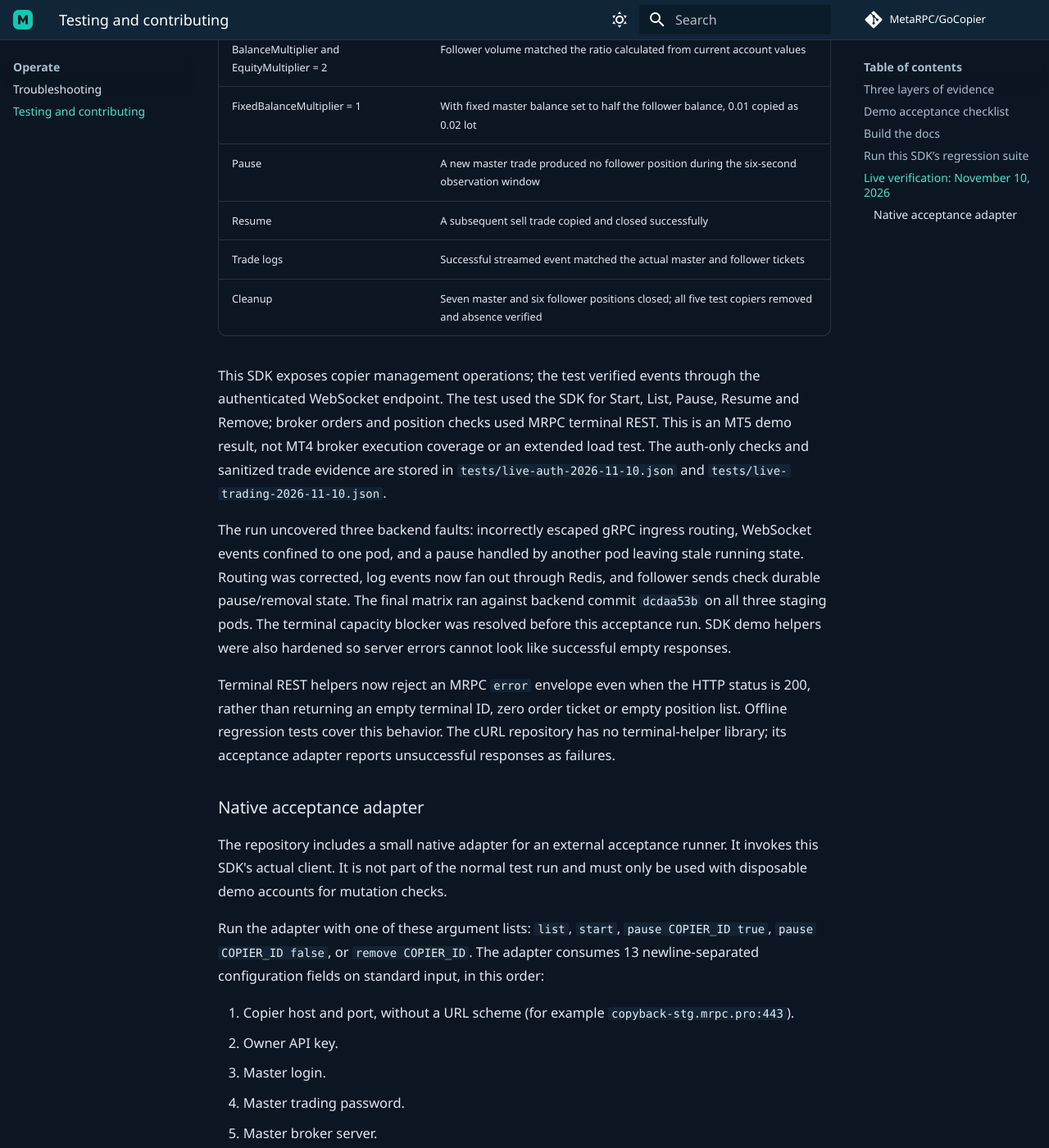
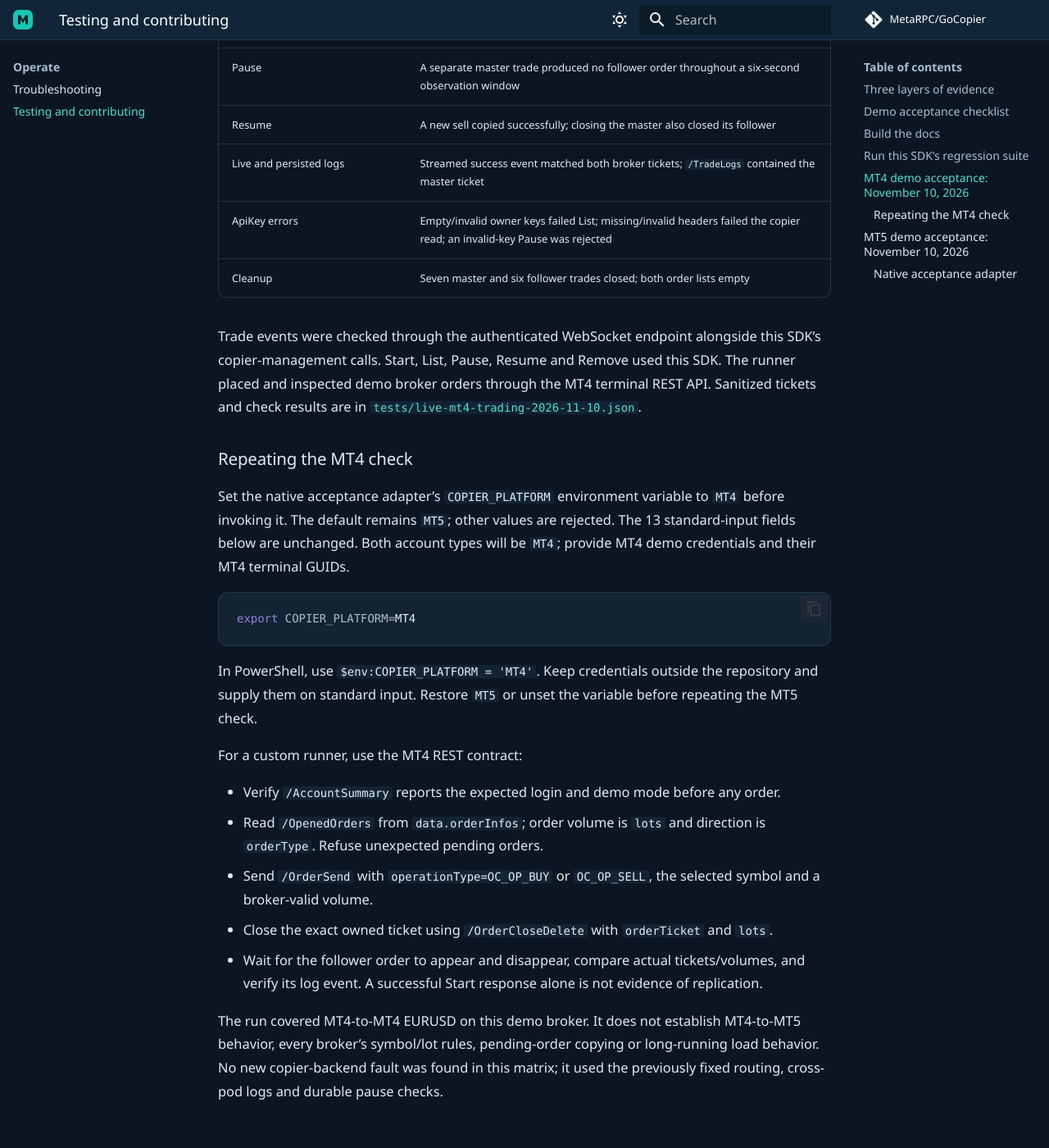
Before and after one commit to MetaRPC/GoCopier, an MkDocs documentation site: the page built from docs/testing.md, in a window 1280 px wide and 1400 px high, scrolled down 2081 px. Shown: the whole window at 82% size. Built offline with MkDocs 1.6.1 and Material for MkDocs 9.7.7, drawn with Linux system fonts in a browser that asks for light colours; comment, search, counter and statistics services are not loaded; some of the changed text lies outside the part shown.

Commit message:
Verify MT4 demo trading and document platform-specific acceptance

````diff
--- a/docs/testing.md
+++ b/docs/testing.md
@@ -37,7 +37,47 @@
 
 The November 10 audit passed the SDK build/tests and strict documentation/link checks in GitHub Actions. Offline tests cover transport, key validation and relevant regressions. The separate live acceptance results below verify broker replication.
 
-## Live verification: November 10, 2026
+## MT4 demo acceptance: November 10, 2026
+
+**Passed using the actual GoCopier client on MT4 FreshForex-Demo.** This is a separate broker execution run from the MT5 verification below. The runner checked the master and follower identities, demo-account status, currency and empty order lists before placing any trades.
+
+| Check | Observed result |
+|---|---|
+| Start, List and Remove | Five test copiers created; all removed and their absence verified |
+| Open and close | Six EURUSD master/follower pairs opened and closed |
+| LotMultiplier = 2 | 0.01 master lot copied as 0.02 follower lot, including the sell after resume |
+| FixedLot = 0.03 | Follower opened 0.03 lot |
+| BalanceMultiplier / EquityMultiplier = 2 | Follower lots matched the calculation from current account balances/equities, rounded to the 0.01 lot step |
+| FixedBalanceMultiplier = 1 | Fixed master balance set to half the follower balance; 0.01 copied as 0.02 lot |
+| Pause | A separate master trade produced no follower order throughout a six-second observation window |
+| Resume | A new sell copied successfully; closing the master also closed its follower |
+| Live and persisted logs | Streamed success event matched both broker tickets; `/TradeLogs` contained the master ticket |
+| ApiKey errors | Empty/invalid owner keys failed List; missing/invalid headers failed the copier read; an invalid-key Pause was rejected |
+| Cleanup | Seven master and six follower trades closed; both order lists empty |
+
+Trade events were checked through the authenticated WebSocket endpoint alongside this SDK’s copier-management calls. Start, List, Pause, Resume and Remove used this SDK. The runner placed and inspected demo broker orders through the MT4 terminal REST API. Sanitized tickets and check results are in [`tests/live-mt4-trading-2026-11-10.json`](https://github.com/MetaRPC/GoCopier/blob/main/tests/live-mt4-trading-2026-11-10.json).
+
+### Repeating the MT4 check
+
+Set the native acceptance adapter’s `COPIER_PLATFORM` environment variable to `MT4` before invoking it. The default remains `MT5`; other values are rejected. The 13 standard-input fields below are unchanged. Both account types will be `MT4`; provide MT4 demo credentials and their MT4 terminal GUIDs.
+
+```bash
+export COPIER_PLATFORM=MT4
+```
+
+In PowerShell, use `$env:COPIER_PLATFORM = 'MT4'`. Keep credentials outside the repository and supply them on standard input. Restore `MT5` or unset the variable before repeating the MT5 check.
+
+For a custom runner, use the MT4 REST contract:
+
+- Verify `/AccountSummary` reports the expected login and demo mode before any order.
+- Read `/OpenedOrders` from `data.orderInfos`; order volume is `lots` and direction is `orderType`. Refuse unexpected pending orders.
+- Send `/OrderSend` with `operationType=OC_OP_BUY` or `OC_OP_SELL`, the selected symbol and a broker-valid volume.
+- Close the exact owned ticket using `/OrderCloseDelete` with `orderTicket` and `lots`.
+- Wait for the follower order to appear and disappear, compare actual tickets/volumes, and verify its log event. A successful Start response alone is not evidence of replication.
+
+The run covered MT4-to-MT4 EURUSD on this demo broker. It does not establish MT4-to-MT5 behavior, every broker’s symbol/lot rules, pending-order copying or long-running load behavior. No new copier-backend fault was found in this matrix; it used the previously fixed routing, cross-pod logs and durable pause checks.
+
+## MT5 demo acceptance: November 10, 2026
 
 The actual GoCopier client passed demo trading acceptance against `copyback-stg.mrpc.pro`, using a dedicated master/follower pair on **MT5 MetaQuotes-Demo**. The runner checked account identity, demo mode and empty positions before trading.
 
@@ -56,7 +96,7 @@
 | Trade logs | Successful streamed event matched the actual master and follower tickets |
 | Cleanup | Seven master and six follower positions closed; all five test copiers removed and absence verified |
 
-This SDK exposes copier management operations; the test verified events through the authenticated WebSocket endpoint. The test used the SDK for Start, List, Pause, Resume and Remove; broker orders and position checks used MRPC terminal REST. This is an MT5 demo result, not MT4 broker execution coverage or an extended load test. The auth-only checks and sanitized trade evidence are stored in `tests/live-auth-2026-11-10.json` and `tests/live-trading-2026-11-10.json`.
+This SDK exposes copier management operations; the test verified events through the authenticated WebSocket endpoint. The test used the SDK for Start, List, Pause, Resume and Remove; broker orders and position checks used MRPC terminal REST. This section records the MT5 demo run; the independent MT4 result appears above. Neither run is an extended load test. The auth-only checks and sanitized trade evidence are stored in `tests/live-auth-2026-11-10.json` and `tests/live-trading-2026-11-10.json`.
 
 The run uncovered three backend faults: incorrectly escaped gRPC ingress routing, WebSocket events confined to one pod, and a pause handled by another pod leaving stale running state. Routing was corrected, log events now fan out through Redis, and follower sends check durable pause/removal state. The final matrix ran against backend commit `dcdaa53b` on all three staging pods. The terminal capacity blocker was resolved before this acceptance run. SDK demo helpers were also hardened so server errors cannot look like successful empty responses.
 
````
Also changed, not shown: README.md (+2 -0 lines), 2 other files.
